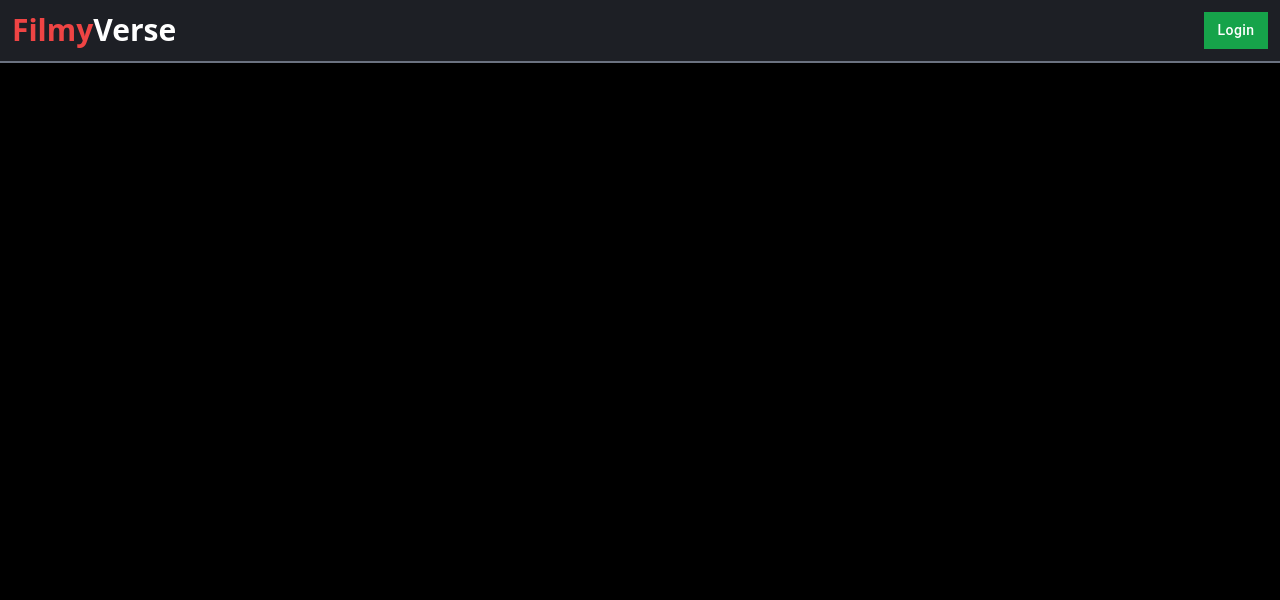
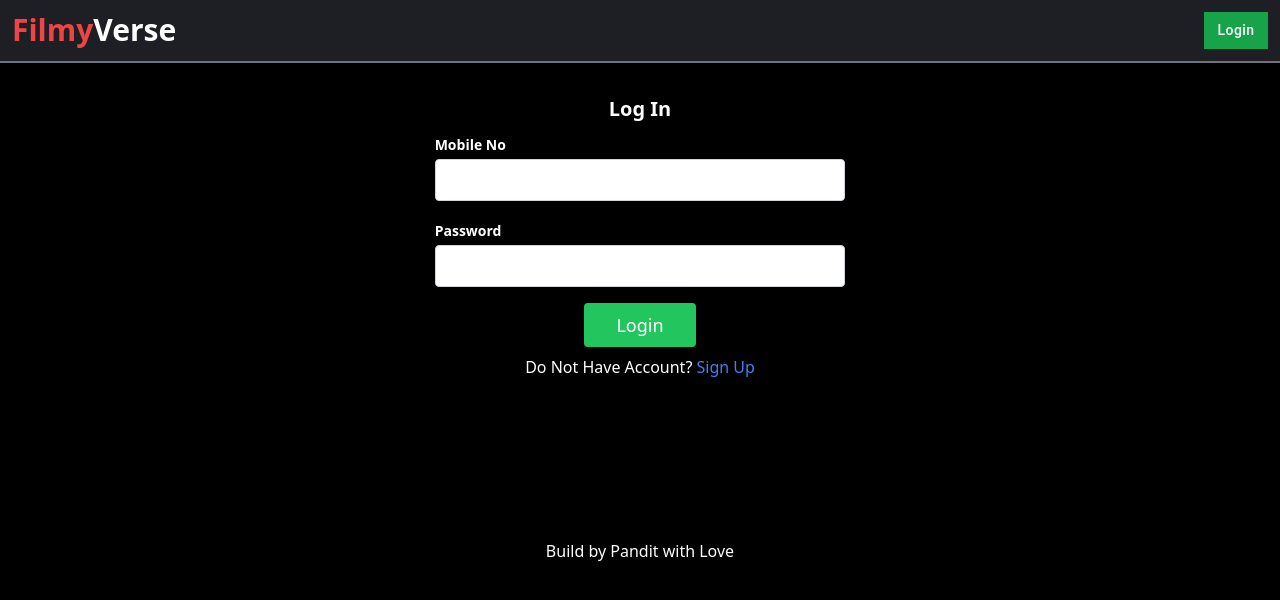
Before and after one commit to panditdhamdhere/React-Practice, a React (Create React App) app in the folder filmyworld/: page /login in a window 1280 px wide. Before the commit this address had no page. Shown: the top 600 px of the page. Built offline with nearby package versions, Linux system fonts and the light colour scheme.

Commit message:
sign up page added

```diff
--- a/filmyworld/src/App.js
+++ b/filmyworld/src/App.js
@@ -4,6 +4,8 @@ import { Route, Routes } from "react-router-dom";
 import Addmovie from "./components/Addmovie";
 import Detail from "./components/Detail";
 import { createContext, useEffect, useState } from "react";
+import Login from "./components/Login";
+import Signin from "./components/Signin";
 
 const Appstate = createContext ();
 
@@ -21,6 +23,8 @@ function App() {
        <Route path="/" element={<Cards/>}/>
        <Route path="/addmovie" element={<Addmovie />} />
        <Route path="/detail/:id" element={<Detail />} />
+       <Route path="/login" element={<Login />} />
+       <Route path="/signin" element={<Signin />} />
       </Routes>
 
     </div>
--- a/filmyworld/src/components/Login.js
+++ b/filmyworld/src/components/Login.js
@@ -1,11 +1,62 @@
-import React from 'react'
+import React, { useState } from 'react'
+import { TailSpin } from 'react-loader-spinner';
+import { Link } from 'react-router-dom';
 
 const Login = () => {
-  return (
-    <div>
+    const [form, setForm] = useState({
+        mobile: "",
+        password: ""
 
-    </div>
-  )
+    })
+
+    const [loading, setLoading] = useState(false);
+
+    return (
+        <div className='w-full flex flex-col mt-8 items-center'>
+            <h1 className='text-xl font-bold mt'>Log In</h1>
+
+            <div class="p-2 w-1/3">
+                <div class="relative">
+                    <label for="message" class="leading-7 text-sm text-white font-bold">Mobile No</label>
+                    <input
+                        type={'number'}
+                        id="message"
+                        name="message"
+                        value={form.mobile}
+                        onChange={(e) => setForm({ ...form, mobile: e.target.value })}
+                        class="w-full bg-white rounded border border-gray-300 focus:border-indigo-500 focus:bg-white focus:ring-2 focus:ring-indigo-200 text-base outline-none text-gray-700 py-1 px-3 leading-8 transition-colors duration-200 ease-in-out"
+                    />
+                </div>
+            </div>
+
+
+            <div class="p-2 w-full md:w-1/3">
+                <div class="relative">
+                    <label for="message" class="leading-7 text-sm text-white font-bold">Password</label>
+                    <input
+
+                        id="message"
+                        name="message"
+                        value={form.password}
+                        onChange={(e) => setForm({ ...form, password: e.target.value })}
+                        class="w-full bg-white rounded border border-gray-300 focus:border-indigo-500 focus:bg-white focus:ring-2 focus:ring-indigo-200 text-base outline-none text-gray-700 py-1 px-3 leading-8 transition-colors duration-200 ease-in-out"
+                    />
+                </div>
+            </div>
+            <div className='p-2 w-full md:w-full'>
+                <button
+                    class="flex mx-auto text-white bg-green-500 border-0 py-2 px-8 focus:outline-none hover:bg-green-700 rounded text-lg">{loading ? <TailSpin height={25} color="white" /> : 'Login'}</button>
+            </div>
+            <div>
+                <p>Do Not Have Account? <Link to={'/signin'}> <span className='text-blue-500'>Sign Up</span></Link></p>
+            </div>
+
+
+            <div className='mt-40'>
+                <p>Build by Pandit with Love</p>
+            </div>
+        </div>
+    )
 }
 
 export default Login
--- a/filmyworld/src/components/Signin.js
+++ b/filmyworld/src/components/Signin.js
@@ -1,11 +1,108 @@
-import React from 'react'
+import React, { useState } from 'react'
+import { TailSpin } from 'react-loader-spinner';
+import { Link } from 'react-router-dom';
 
 const Signin = () => {
-  return (
-    <div>
+    const [form, setForm] = useState({
+        name: "",
+        mobile: "",
+        password: ""
 
-    </div>
-  )
+    })
+
+    const [loading, setLoading] = useState(false);
+    const [otpSent, setOtpSent] = useState(true);
+
+    return (
+        <div className='w-full flex flex-col mt-8 items-center'>
+                <h1 className='text-xl font-bold mt'>Sign Up</h1>
+            {otpSent ?
+                <>
+                    <div class="p-2 w-1/3">
+                        <div class="relative">
+                            <label for="message" class="leading-7 text-sm text-white font-bold">OTP</label>
+                            <input
+
+                                id="message"
+                                name="message"
+                                value={form.name}
+                                onChange={(e) => setForm({ ...form, name: e.target.value })}
+                                class="w-full bg-white rounded border border-gray-300 focus:border-indigo-500 focus:bg-white focus:ring-2 focus:ring-indigo-200 text-base outline-none text-gray-700 py-1 px-3 leading-8 transition-colors duration-200 ease-in-out"
+                            />
+                        </div>
+                    </div>
+                    {/*
+// button  */}
+                    <div className='p-2 w-full md:w-full'>
+                        <button
+                            class="flex mx-auto text-white bg-green-500 border-0 py-2 px-8 focus:outline-none hover:bg-green-700 rounded text-lg">{loading ? <TailSpin height={25} color="white" /> : 'Confirm OTP'}</button>
+                    </div>
+
+                </>
+                :
+                <>
+
+
+                    <div class="p-2 w-1/3">
+                        <div class="relative">
+                            <label for="message" class="leading-7 text-sm text-white font-bold">Name</label>
+                            <input
+
+                                id="message"
+                                name="message"
+                                value={form.name}
+                                onChange={(e) => setForm({ ...form, name: e.target.value })}
+                                class="w-full bg-white rounded border border-gray-300 focus:border-indigo-500 focus:bg-white focus:ring-2 focus:ring-indigo-200 text-base outline-none text-gray-700 py-1 px-3 leading-8 transition-colors duration-200 ease-in-out"
+                            />
+                        </div>
+                    </div>
+
+
+
+                    <div class="p-2 w-1/3">
+                        <div class="relative">
+                            <label for="message" class="leading-7 text-sm text-white font-bold">Mobile No</label>
+                            <input
+                                type={'number'}
+                                id="message"
+                                name="message"
+                                value={form.mobile}
+                                onChange={(e) => setForm({ ...form, mobile: e.target.value })}
+                                class="w-full bg-white rounded border border-gray-300 focus:border-indigo-500 focus:bg-white focus:ring-2 focus:ring-indigo-200 text-base outline-none text-gray-700 py-1 px-3 leading-8 transition-colors duration-200 ease-in-out"
+                            />
+                        </div>
+                    </div>
+
+
+                    <div class="p-2 w-full md:w-1/3">
+                        <div class="relative">
+                            <label for="message" class="leading-7 text-sm text-white font-bold">Password</label>
+                            <input
+
+                                id="message"
+                                name="message"
+                                value={form.password}
+                                onChange={(e) => setForm({ ...form, password: e.target.value })}
+                                class="w-full bg-white rounded border border-gray-300 focus:border-indigo-500 focus:bg-white focus:ring-2 focus:ring-indigo-200 text-base outline-none text-gray-700 py-1 px-3 leading-8 transition-colors duration-200 ease-in-out"
+                            />
+                        </div>
+                    </div>
+                    <div className='p-2 w-full md:w-full'>
+                        <button
+                            class="flex mx-auto text-white bg-green-500 border-0 py-2 px-8 focus:outline-none hover:bg-green-700 rounded text-lg">{loading ? <TailSpin height={25} color="white" /> : 'Sign Up'}</button>
+                    </div>
+                </>
+            }
+            <div>
+                <p>Already have an account? <Link to={'/lognin'}> <span className='text-blue-500'>Login</span></Link></p>
+            </div>
+
+            {/* <div className='mt-40'>
+                <p>Build by Pandit with Love</p>
+            </div>
+             */}
+        </div>
+    )
 }
 
 export default Signin
```
